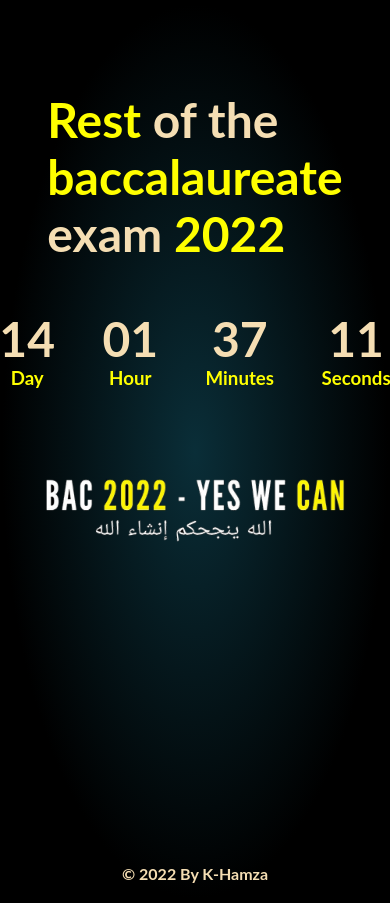
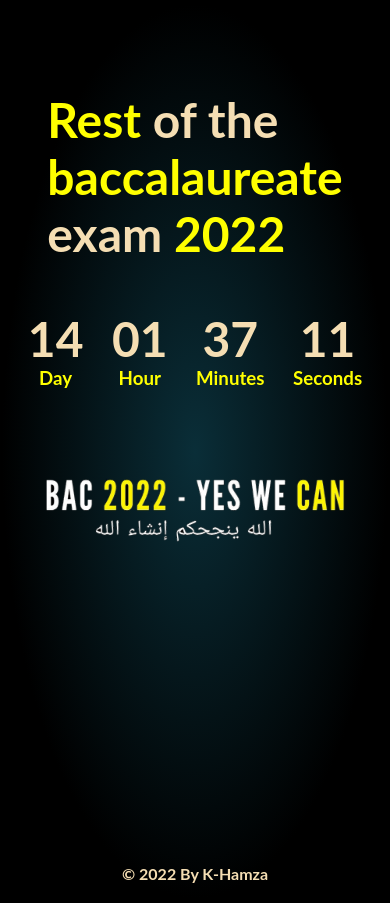
Before and after one commit to karrassi-dev/bac-countdown, a plain HTML site: page index.html in a window 390 px wide. Drawn offline with Linux system fonts and the light colour scheme.

Commit message:
Update style.css

```diff
--- a/style/style.css
+++ b/style/style.css
@@ -147,5 +147,10 @@ p{
         text-align: center;
         align-items: center;
     }
+    .countdown{
+        display: flex;
+        justify-content: space-evenly;
+        text-align: center;
+    }
 
 }
```
